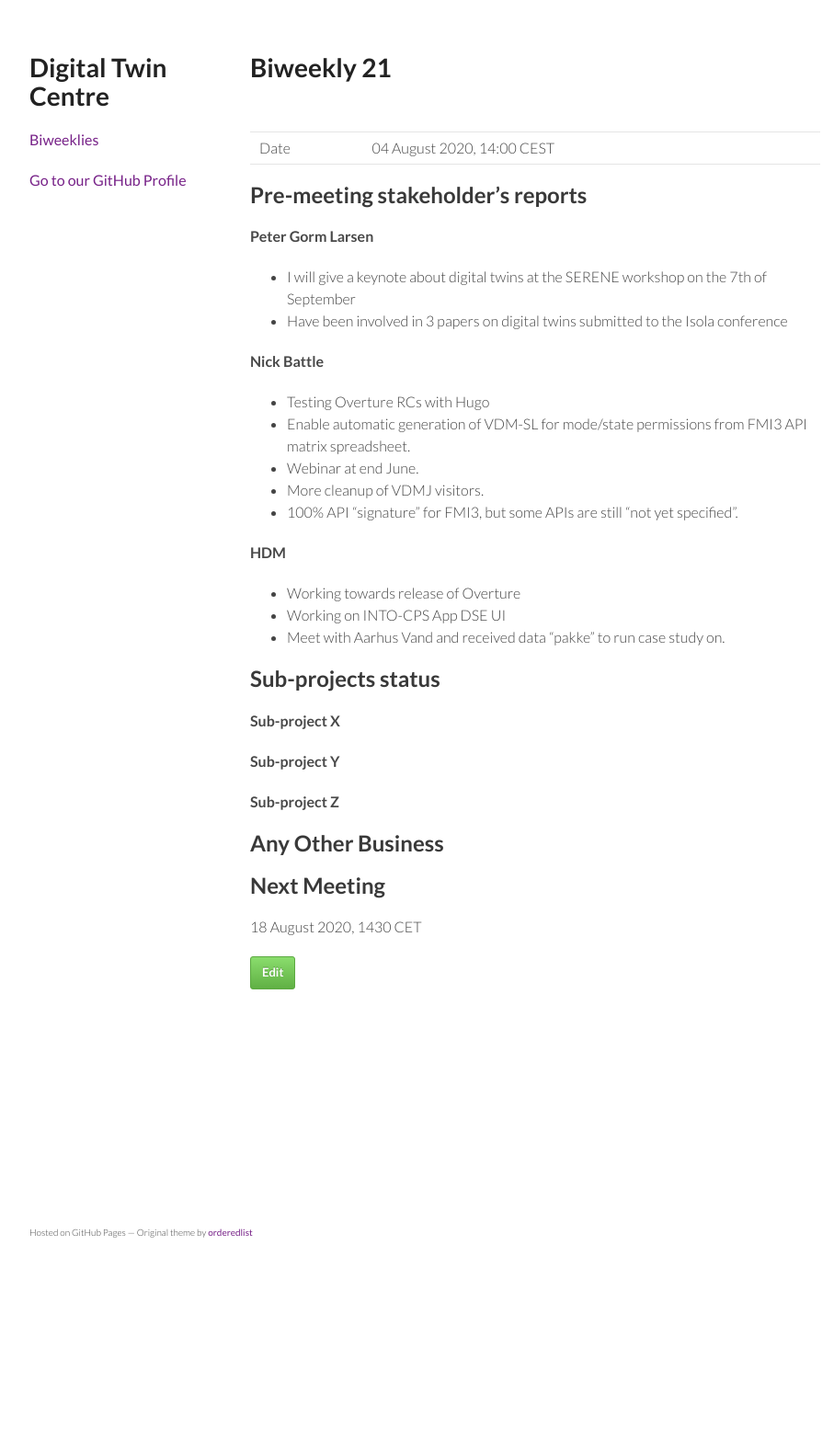
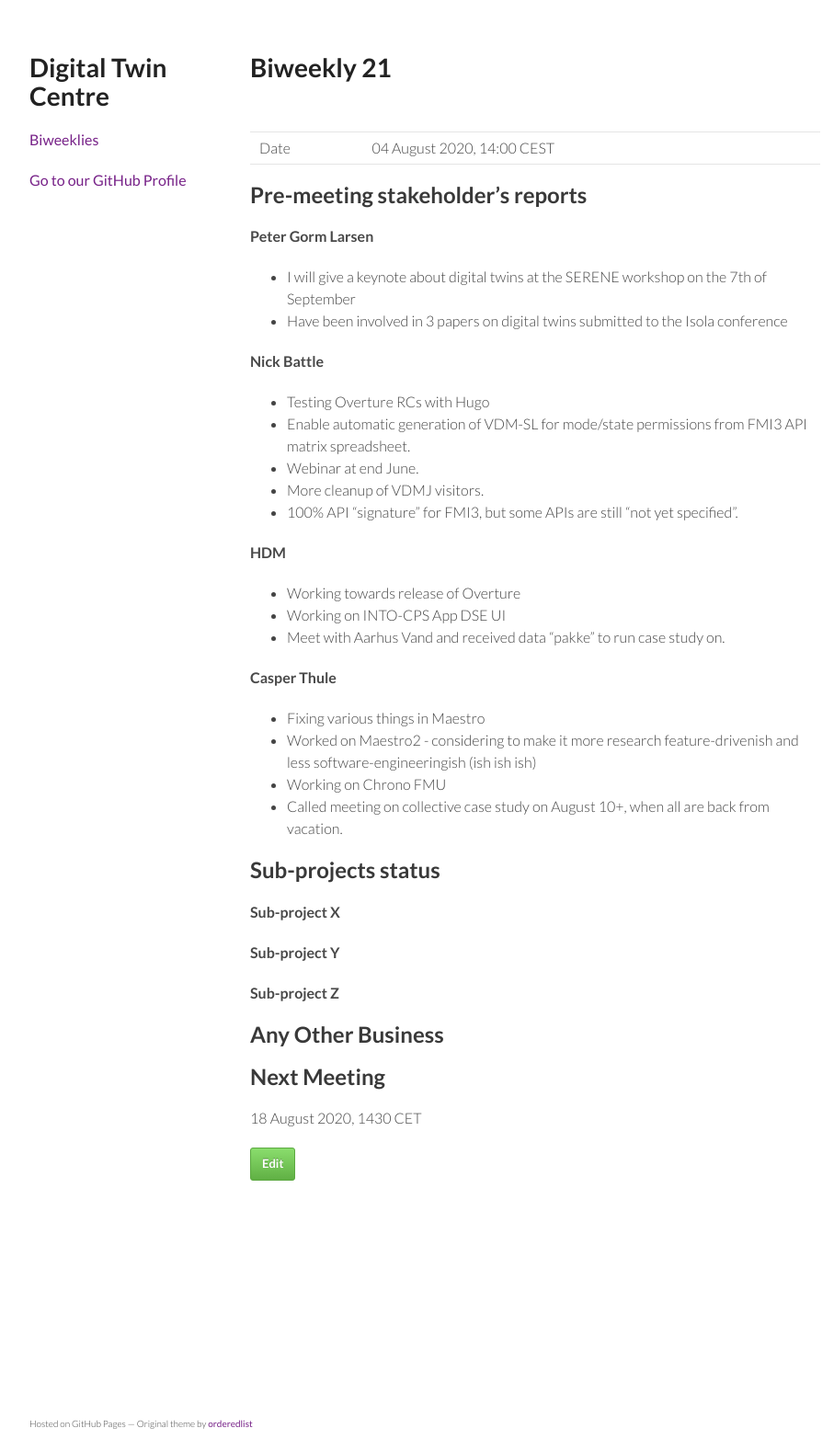
Before and after one commit to digitaltwincentre/digitaltwincentre.github.io, a Jekyll site: the page built from _biweeklies/Biweekly-21.md, in a window 1280 px wide. Shown: the whole page at 92% size, without its empty margins (178-1085 px from the left). Built offline with Jekyll 4.4.1, drawn with Linux system fonts in a browser that asks for light colours; nearby versions of some CDN libraries; before the commit the page ends 1370 px from its top, so only the background shows below that.

Commit message:
Update Biweekly-21.md

```diff
--- a/_biweeklies/Biweekly-21.md
+++ b/_biweeklies/Biweekly-21.md
@@ -36,6 +36,11 @@ date: 04 August 2020, 1430 CEST
 * Working on INTO-CPS App DSE UI
 * Meet with Aarhus Vand and received data "pakke" to run case study on.
 
+#### Casper Thule
+* Fixing various things in Maestro
+* Worked on Maestro2 - considering to make it more research feature-drivenish and less software-engineeringish (ish ish ish)
+* Working on Chrono FMU
+* Called meeting on collective case study on August 10+, when all are back from vacation.
 
 ## Sub-projects status
 
```
